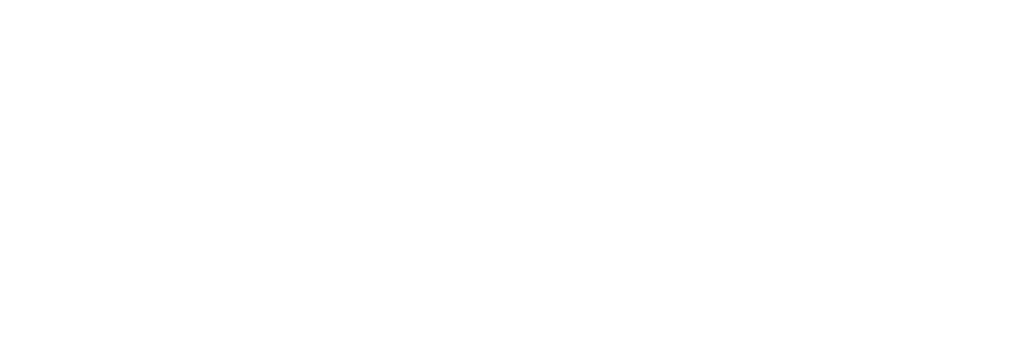
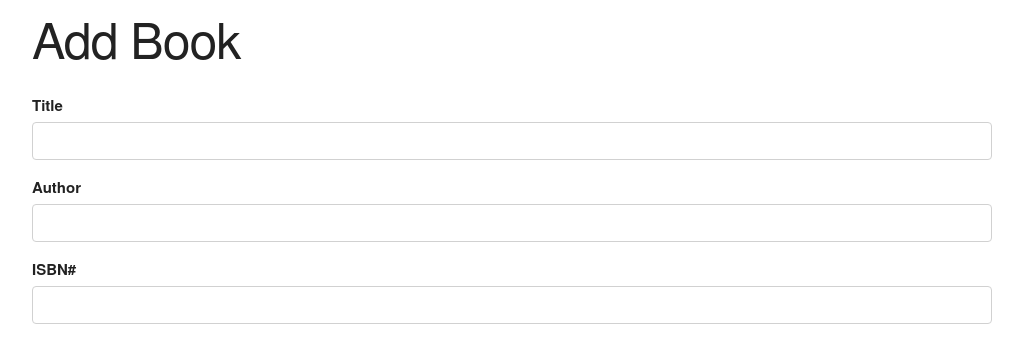
Before and after one commit to suzanamelomoraes/booklist, a website: page index.html in a window 1280 px wide. Shown: the whole page, without its empty margins (128-1151 px from the left). Drawn offline with nearby package versions, Linux system fonts and the light colour scheme.

Commit message:
create UI with form, label and input for titile, authir and ISBN

```diff
--- a/index.html
+++ b/index.html
@@ -11,7 +11,22 @@
 </head>
 
 <body>
-
+    <div class="container">
+        <h1>Add Book</h1>
+        <form id="book-form"></form>
+        <div>
+            <label for="title">Title</label>
+            <input type="text" id="title" class="u-full-width">
+        </div>
+        <div>
+            <label for="author">Author</label>
+            <input type="text" id="author" class="u-full-width">
+        </div>
+        <div>
+            <label for="isbn">ISBN#</label>
+            <input type="text" id="isbn" class="u-full-width">
+        </div>
+    </div>
 
 </body>
 
```
